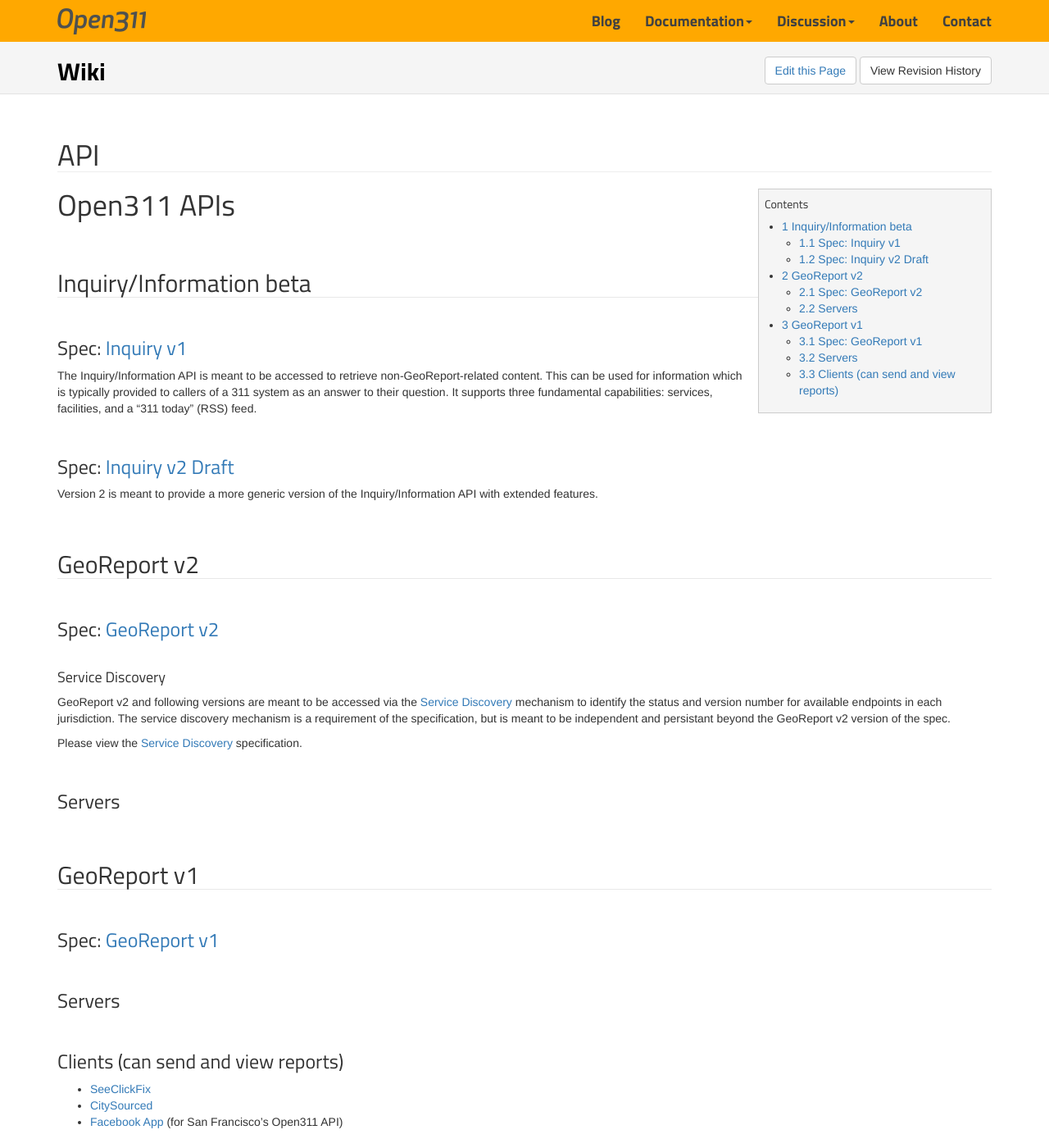
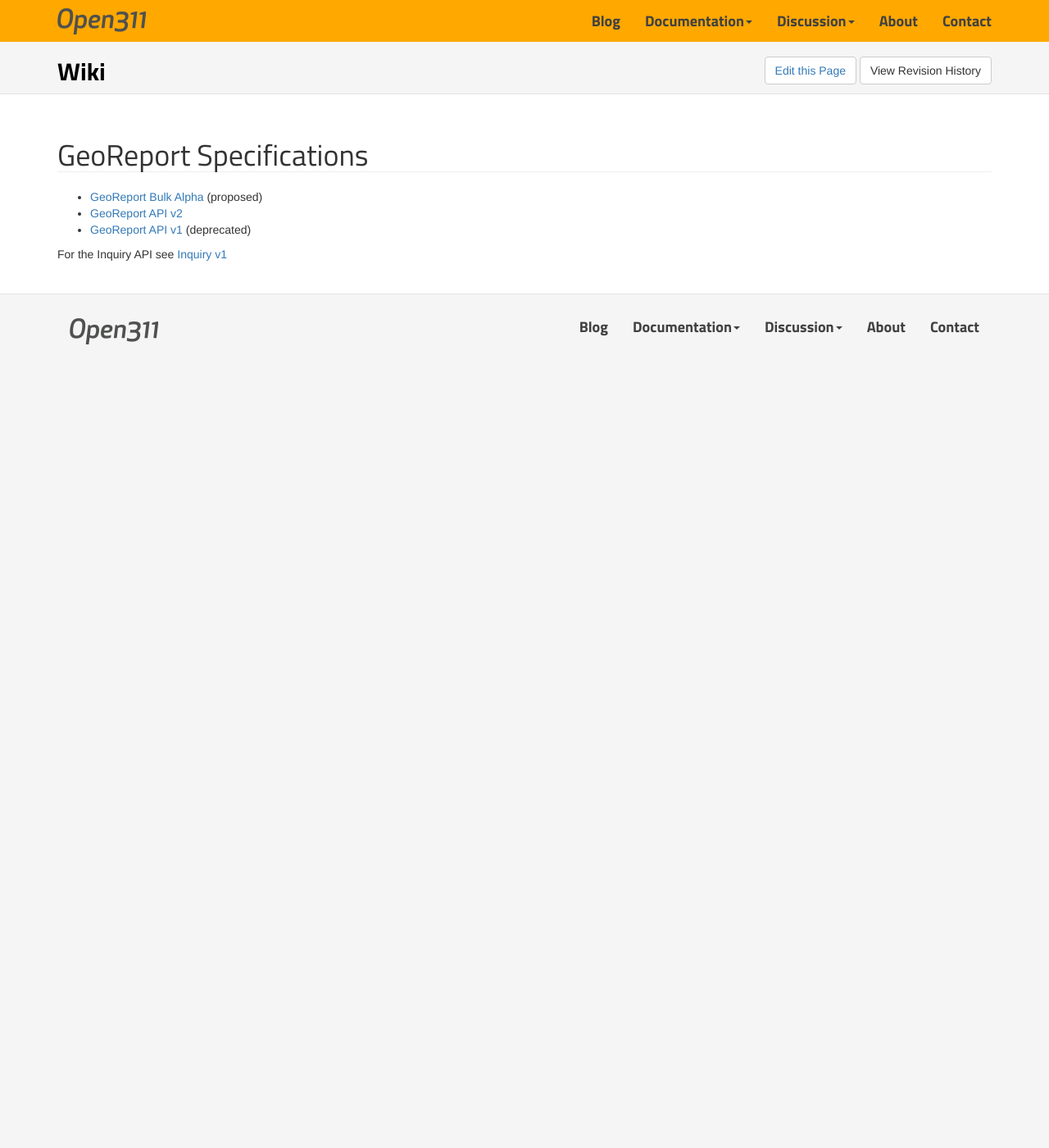
Before and after one commit to open311/open311.github.io, a Jekyll site: the page built from GeoReport/index.md, in a window 1280 px wide and 1400 px high. Shown: the whole window at 82% size. Built offline with Jekyll 4.4.1, drawn with Linux system fonts in a browser that asks for light colours; nearby versions of some CDN libraries; some of the changed text lies outside the part shown.

Commit message:
Reorg API page as GeoReport spec page

```diff
--- a/GeoReport/index.md
+++ b/GeoReport/index.md
@@ -1,53 +1,11 @@
 ---
-title: API
-permalink: /API/
+title: GeoReport Specifications
+permalink: "/GeoReport/"
+redirect_from: "/API"
 ---
 
-Open311 APIs
-============
+- [GeoReport Bulk Alpha](/GeoReport/bulk) (proposed)
+- [GeoReport API v2](/GeoReport_v2)
+- [GeoReport API v1](/GeoReport_v1) (deprecated)
 
-Inquiry/Information beta
-------------------------
-
-### Spec: [Inquiry v1](/Inquiry_v1 "wikilink")
-
-The Inquiry/Information API is meant to be accessed to retrieve non-GeoReport-related content. This can be used for information which is typically provided to callers of a 311 system as an answer to their question. It supports three fundamental capabilities: services, facilities, and a "311 today" (RSS) feed.
-
-### Spec: [Inquiry v2 Draft](/Inquiry_v2_Draft "wikilink")
-
-Version 2 is meant to provide a more generic version of the Inquiry/Information API with extended features.
-
-GeoReport v2
-------------
-
-### Spec: [GeoReport v2](/GeoReport_v2 "wikilink")
-
-#### Service Discovery
-
-GeoReport v2 and following versions are meant to be accessed via the [Service Discovery](/Service_Discovery "wikilink") mechanism to identify the status and version number for available endpoints in each jurisdiction. The service discovery mechanism is a requirement of the specification, but is meant to be independent and persistant beyond the GeoReport v2 version of the spec.
-
-Please view the [Service Discovery](/Service_Discovery "wikilink") specification.
-
-### Servers
-
-GeoReport v1
-------------
-
-### Spec: [GeoReport v1](/GeoReport_v1 "wikilink")
-
-### Servers
-
-### Clients (can send and view reports)
-
--   [SeeClickFix](http://seeclickfix.blogspot.com/2010/05/seeclickfix-integrates-data-with-san.html)
--   [CitySourced](http://blog.citysourced.com/index.php/54/citysourced-integrates-san-franciscos-open-311-system/)
--   [Facebook App](http://www.facebook.com/SF?sk=app_128760367192739) (for San Francisco's Open311 API)
-
-#### Client Libraries (API Wrappers)
-
--   [PHP Library](http://github.com/mheadd/PHPOpen311) by Mark Head
-
-Inactive APIs
-=============
-
--   [DC Open 311 v1](http://octolabs.pbworks.com/Open-311-API)
+For the Inquiry API see [Inquiry v1](/Inquiry_v1)
```
